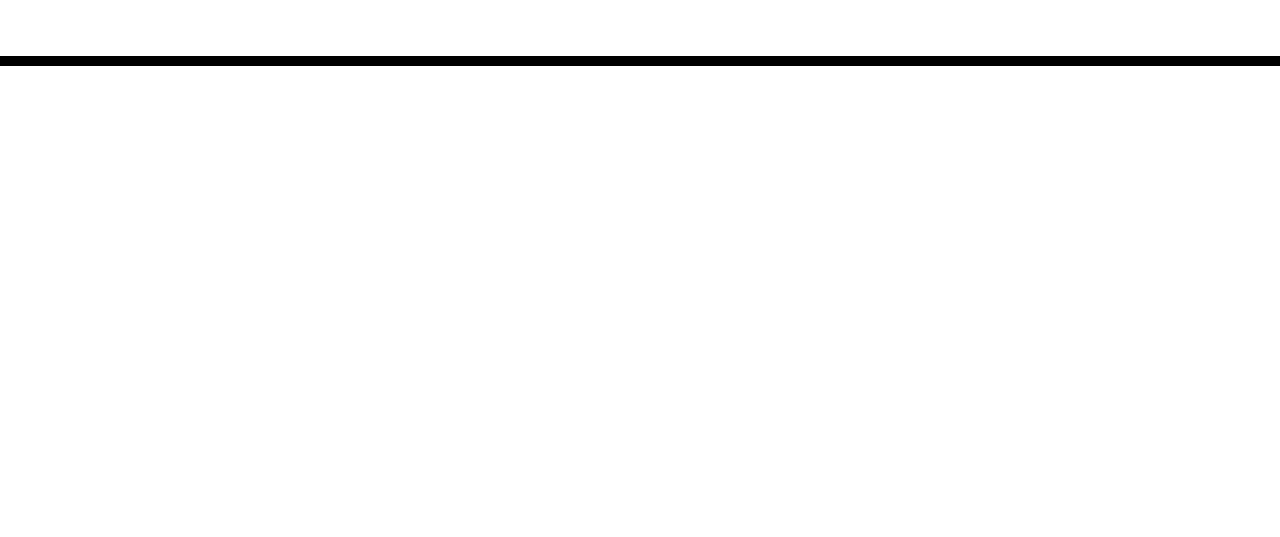
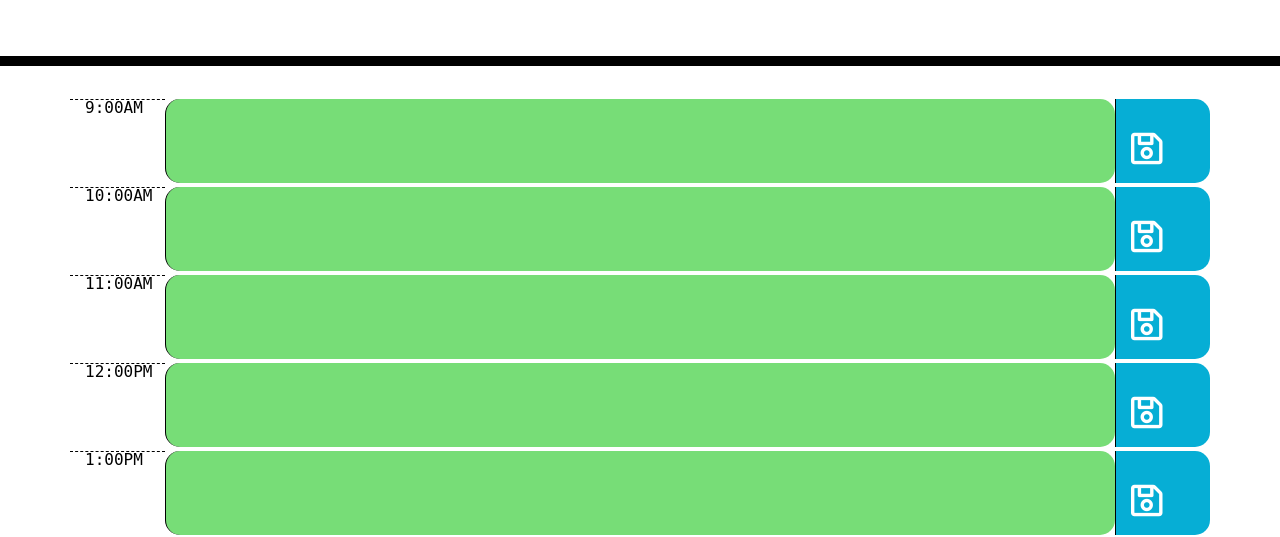
Before and after one commit to BrendaSalinas/workday-scheduler, a plain HTML site: page Develop/index.html in a window 1280 px wide. Shown: the part 248-785 px from the top of the page. Drawn offline with nearby package versions, Linux system fonts and the light colour scheme.

Commit message:
layout of the table and colors

```diff
--- a/Develop/index.html
+++ b/Develop/index.html
@@ -4,6 +4,7 @@
     <meta charset="UTF-8" />
     <meta name="viewport" content="width=device-width, initial-scale=1.0" />
     <meta http-equiv="X-UA-Compatible" content="ie=edge" />
+    <link rel="stylesheet" href="https://pro.fontawesome.com/releases/v5.10.0/css/all.css" integrity="sha384-AYmEC3Yw5cVb3ZcuHtOA93w35dYTsvhLPVnYs9eStHfGJvOvKxVfELGroGkvsg+p" crossorigin="anonymous"/>
     <link
       rel="stylesheet"
       href="https://stackpath.bootstrapcdn.com/bootstrap/4.3.1/css/bootstrap.min.css"
@@ -28,9 +29,8 @@
       <p class="lead">A simple calendar app for scheduling your work day</p>
       <p id="currentDay" class="lead"></p>
     </header>
-    <div class="container">
+    <div class="container" id="container">
       <!-- Timeblocks go here -->
-
 
     </div>
 
--- a/Develop/js/app.js
+++ b/Develop/js/app.js
@@ -4,3 +4,22 @@ var currentD = document.getElementById("currentDay");
 moment().format("LL");
 
 currentD.innerHTML = moment().format("LL");
+
+var time1 = document.getElementById("time");
+
+//get the container element
+var container = document.getElementById('container');
+//an array of hours
+const hours = ["9:00AM","10:00AM","11:00AM","12:00PM","1:00PM","2:00PM","3:00PM","4:00PM","5:00PM"];
+
+hours.forEach(hour => {
+    $('#container').append(`
+        <div class = "row mt-2">
+            <div class = "col-md-1 hour">${hour}</div>
+            <textarea class="col-md-10 future time-block"/></textarea>
+            <span class="col-md-1 saveBtn ">
+                <i class=" far fa-save"></i>
+            </span>
+        </div>
+    `)
+});
--- a/Develop/style.css
+++ b/Develop/style.css
@@ -33,8 +33,11 @@ textarea{
 .row {
   white-space: pre-wrap;
   height: 80px;
-  border-top: 1px solid white;;
+  border-top: 1px solid white;
+
+
 }
+
 
 .hour {
   background-color: #ffffff;
@@ -62,7 +65,6 @@ textarea{
   border-top-right-radius: 15px;
   border-bottom-right-radius: 15px;
   background-color: #06AED5;
-  color: white;
 }
 
 .saveBtn i:hover {
@@ -74,3 +76,10 @@ textarea{
   font-size: 30px;
 
 }
+
+.fa-save {
+  font-size: 36px;
+  text-anchor: middle;
+  text-align: center;
+  color: white;
+}
```
